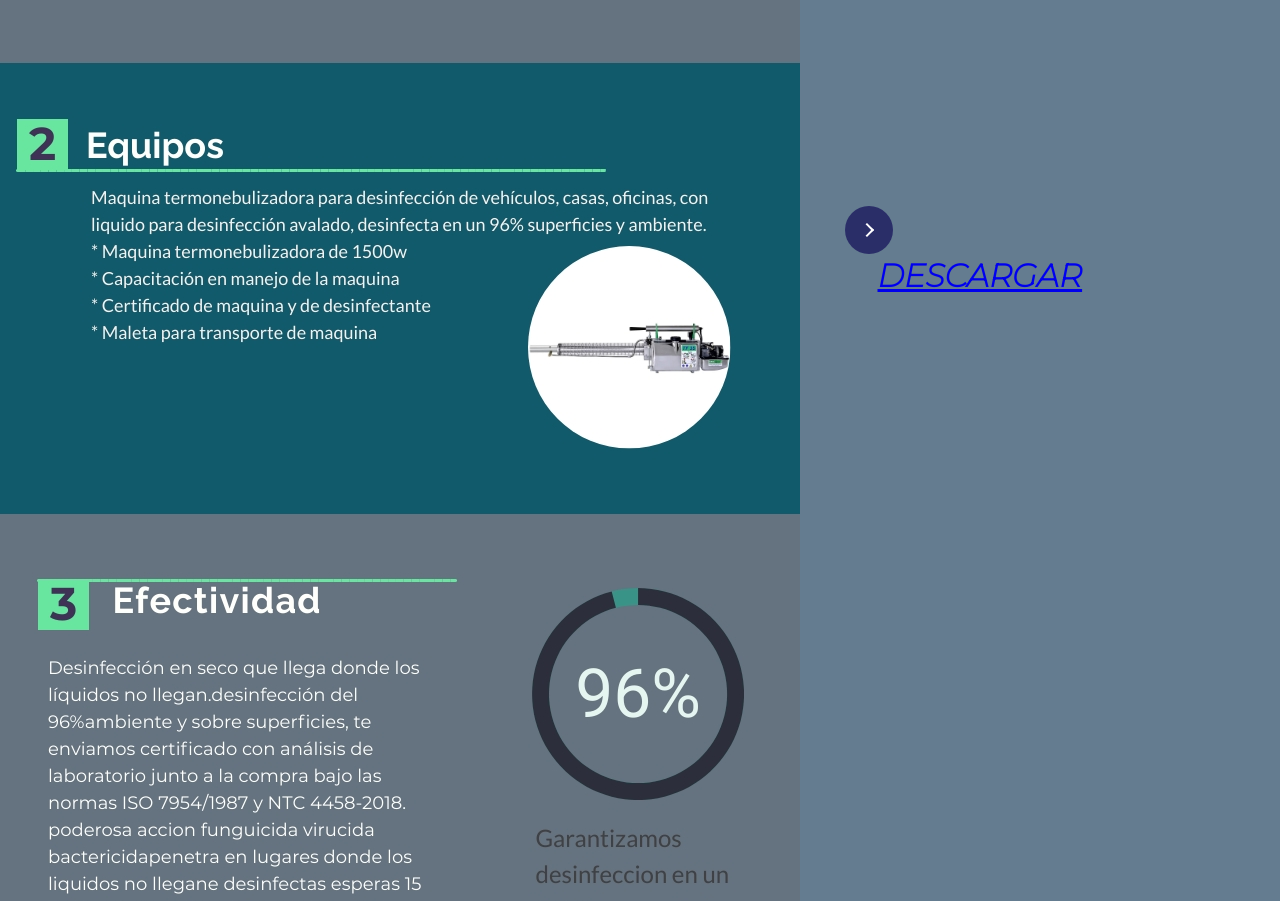
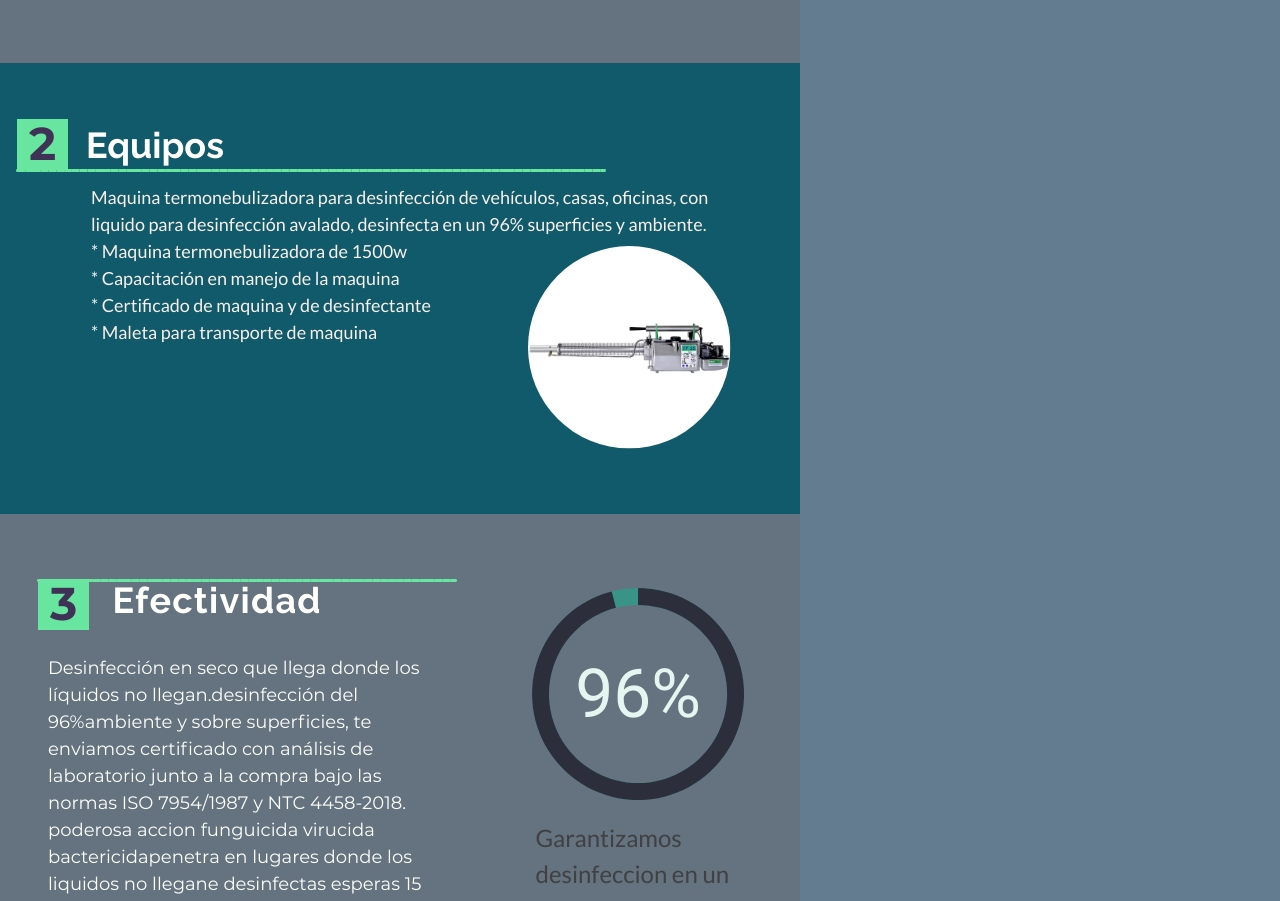
Before and after one commit to MauMartinez22/Fumigacion.por-Termonebulizacion, a plain HTML site: page index.html in a window 1280 px wide. Shown: the part 820-1721 px from the top of the page. Drawn offline with Linux system fonts and the light colour scheme.

Commit message:
Update index.html

```diff
--- a/index.html
+++ b/index.html
@@ -14,21 +14,7 @@
     <img style="position:  static; margin-top: 0cm;" src="image.jpg">
    </div>
 <!-- partial:index.partial.html -->
-<div id="container">
-  <button class="learn-more">
-    <span class="circle" aria-hidden="true">
-      <span class="icon arrow"></span>
-    </span>
-    <div style="position: static;">
 
-        <span class="button-text">
-        <a href="C:\Users\ServiCompuRJMM\Desktop\page\image.pdf" download="image.pdf">
-            <h3 style="position: relative;">Descargar</h3>
-        </a>
-    </div>
-    </span>
-  </button>
-</div>
 <!-- partial -->
 
 </body>
```
